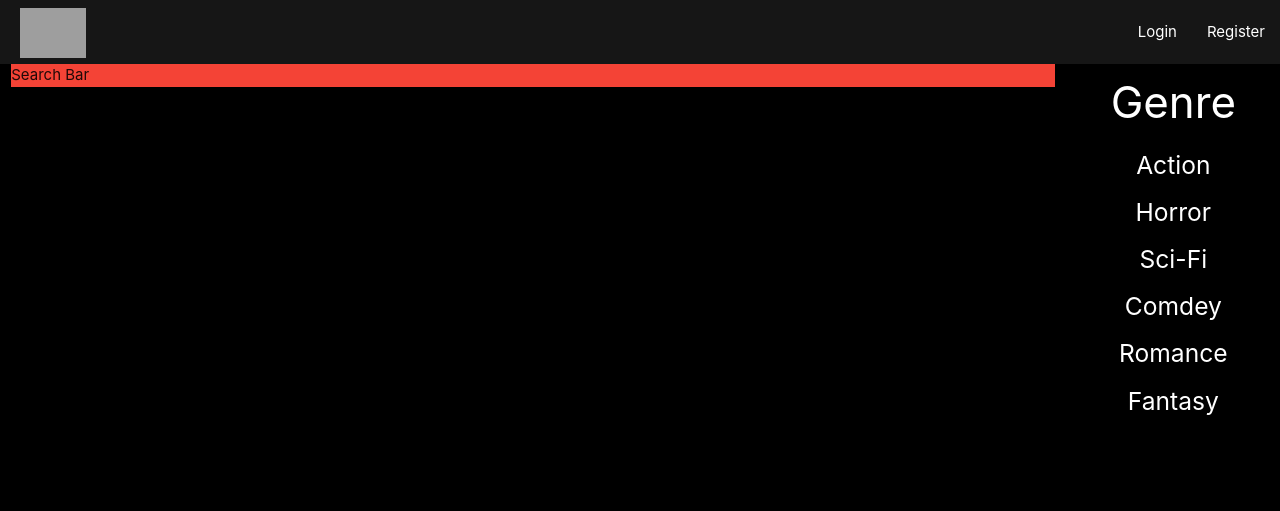
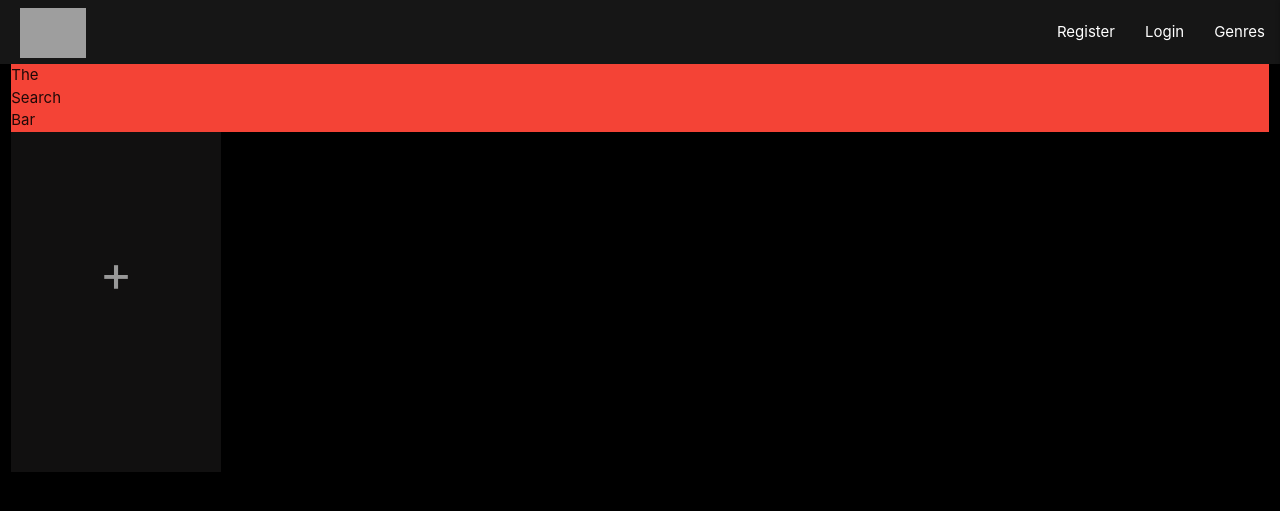
Before and after one commit to NickSpriggs/netbooks_milestone_3, a Flask app: page / in a window 1280 px wide. Shown: the top 511 px of the page. Run offline with Flask 2, Linux system fonts and the light colour scheme; data that the repository does not hold is empty; some libraries are stand-ins or nearby versions; grey boxes are pictures that could not be loaded.

Commit message:
Created display for film posters

```diff
--- a/static/css/style.css
+++ b/static/css/style.css
@@ -8,23 +8,33 @@
     background-color: rgb(22, 22, 22);
 }
 
-.poster {
-    height: 300px;
-    text-align: center;
-    border: 1px white solid;
-    background-color: darkgreen;
+.col.poster {
+    height: 340px;
+    padding: 0px;
+    color: rgba(189, 189, 189, 0.788);
+    background-color: rgba(156, 148, 148, 0.11);
 }
 
-.genre-bar {
+.col.poster:hover {
+    border: .8px solid red;
     color: white;
-    text-align: center;
 }
 
-.genre-bar h3 {
-    margin-top: 15px;
-    margin-bottom: 25px;
+.add-poster {
+    padding-top: 50%;
+    text-align: center;
+    font-size: 50px;
 }
 
-.genre-bar h5 {
-    margin: 20px;
+.poster-img {
+    padding-top: 60%;
+    text-align: center;
+    font-size: 23px;
+    color: rgba(197, 125, 125, 0);
 }
+
+.poster-img:hover {
+    color: white;
+    border: .8px solid red;
+    text-shadow: black 1px 1px;
+}
--- a/static/js/script.js
+++ b/static/js/script.js
@@ -0,0 +1,3 @@
+$(document).ready(function(){
+    $('.sidenav').sidenav({edge: "right"});
+});
--- a/templates/base_template.html
+++ b/templates/base_template.html
@@ -19,12 +19,20 @@
       <nav class="dark-grey">
         <div class="nav-wrapper">
           <a href="{{ url_for('get_films')}}"><img src="https://fontmeme.com/permalink/210729/7c4f14820fc13e73ba00a7ff096daf55.png" alt="netflix-font" class="small-logo"></a>
+          <a href="#" data-target="mobile-demo" class="right sidenav-trigger"><i class="material-icons">menu</i></a>
           <ul class="right hide-on-med-and-down">
-            <li><a href="">Login</a></li>
-            <li><a href="">Register</a></li>
+            <li><a href="sass.html">Register</a></li>
+            <li><a href="badges.html">Login</a></li>
+            <li><a href="badges.html">Genres</a></li>
           </ul>
         </div>
       </nav>
+
+      <ul class="sidenav" id="mobile-demo">
+        <li><a href="sass.html">Register</a></li>
+        <li><a href="badges.html">Login</a></li>
+        <li><a href="badges.html">Genres</a></li>
+      </ul>
     </header>
 
     {% block content_block_A %}
--- a/templates/get_films.html
+++ b/templates/get_films.html
@@ -3,27 +3,27 @@
 
 <section>
     <div class="row">
-        <div class="col s10">
+        <div class="col s12">
+
             <section>
-                <div class="red">Search Bar</div>
+                <div class="red">The</div>
+                <div class="red">Search</div>
+                <div class="red">Bar</div>
             </section>
 
+            {% if 5==5 %}
+            <div class="poster col l2 m3 s4">
+                <div class="add-poster">+</div>
+            </div>
+            {% endif %}
+
             {% for film in films %}
-                <div class="poster col s2">
-                    {{ film.title }}
-                </div>
+            <div class="poster col l2 m3 s4">
+                <div class="poster-img" style="background-image: url({{film.poster_url}}); height: 340px; background-position: center;
+                background-size:cover;">{{ film.title }}</div>
+            </div>
             {% endfor %}
 
-        </div>
-
-        <div class="genre-bar col s2">
-                <h3>Genre</h3>
-                <h5>Action</h5>
-                <h5>Horror</h5>
-                <h5>Sci-Fi</h5>
-                <h5>Comdey</h5>
-                <h5>Romance</h5>
-                <h5>Fantasy</h5>
         </div>
     </div>
 </section>
```
